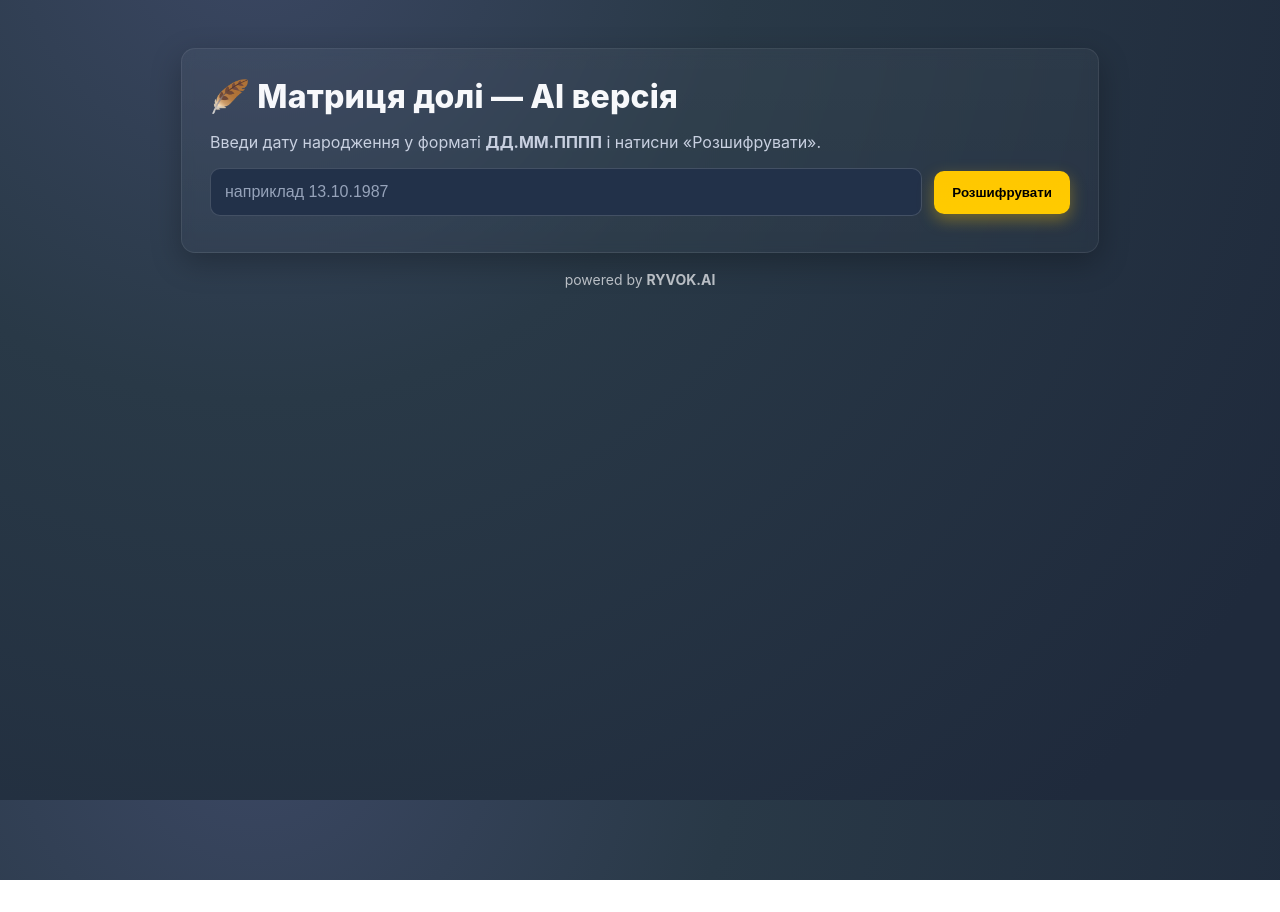
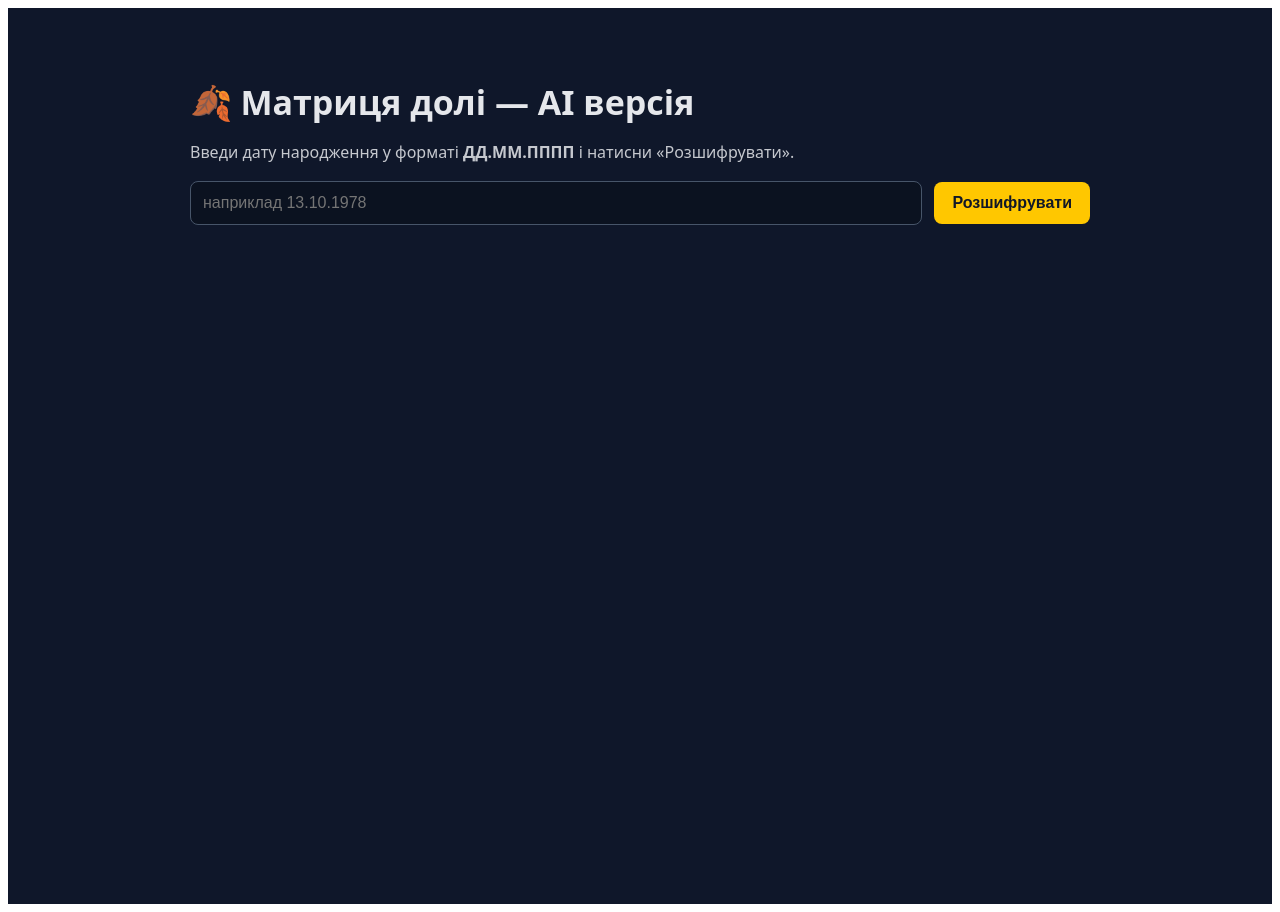
Before and after one commit to NadinMatrix/matrix-ryvok, a Next.js app: page / in a window 1280 px wide. Before the commit the page ends 880 px from the top, so only its background shows below. Built offline with nearby package versions, Linux system fonts and the light colour scheme.

Commit message:
Update index.js

```diff
--- a/pages/index.js
+++ b/pages/index.js
@@ -1,43 +1,36 @@
+// pages/index.js
 import { useState } from "react";
-import Head from "next/head";
 
 export default function Home() {
   const [dob, setDob] = useState("");
   const [out, setOut] = useState("");
   const [err, setErr] = useState("");
   const [loading, setLoading] = useState(false);
-  const [copied, setCopied] = useState(false);
-
-  function miniMd(html) {
-    // міні-рендер для ### заголовків та нових рядків
-    return html
-      .replace(/^### (.+)$/gm, '<h3>$1</h3>')
-      .replace(/^## (.+)$/gm, '<h2>$1</h2>')
-      .replace(/^# (.+)$/gm, '<h1>$1</h1>')
-      .replace(/\n/g, "<br/>");
-  }
 
   async function handleAnalyze(e) {
     e.preventDefault();
     setErr("");
     setOut("");
+
     const v = dob?.trim();
-
-    // валідація DD.MM.YYYY
+    // валідація ДД.ММ.ПППП
     if (!/^\d{2}\.\d{2}\.\d{4}$/.test(v)) {
-      setErr("Введи дату у форматі ДД.ММ.РРРР");
+      setErr("Введи дату у форматі ДД.ММ.ПППП");
       return;
     }
 
+    setLoading(true);
     try {
-      setLoading(true);
       const res = await fetch("/api/analyze", {
         method: "POST",
         headers: { "Content-Type": "application/json" },
-        body: JSON.stringify({ dob: v }),
+        body: JSON.stringify({ dob: v })
       });
+
       const data = await res.json();
-      if (!res.ok || !data?.text) throw new Error(data?.error || "Помилка запиту");
+      if (!res.ok || !data?.text) {
+        throw new Error(data?.error || "Помилка запиту");
+      }
       setOut(data.text);
     } catch (e) {
       setErr(e.message || "Невідома помилка");
@@ -46,157 +39,61 @@ export default function Home() {
     }
   }
 
-  async function handleCopy() {
-    try {
-      await navigator.clipboard.writeText(out);
-      setCopied(true);
-      setTimeout(() => setCopied(false), 1500);
-    } catch {
-      /* ignore */
-    }
-  }
-
   return (
-    <>
-      <Head>
-        <title>Матриця долі — AI версія</title>
-        <meta name="description" content="Швидка AI-розшифровка матриці долі у твоєму стилі RYVOK." />
-        <meta property="og:title" content="Матриця долі — AI" />
-        <meta property="og:description" content="Введи дату і отримай значення, енергію, практику та афірмацію." />
-        <link rel="icon" href="/favicon.ico" />
-      </Head>
-
-      <main className="page">
-        <div className="card">
-          <h1>🪶 Матриця долі — AI версія</h1>
-          <p className="hint">
+    <main style={{
+      minHeight: "100vh",
+      background: "#0f172a",
+      color: "#e5e7eb",
+      padding: "48px 16px",
+      fontFamily: "system-ui, -apple-system, Segoe UI, Roboto, Ubuntu"
+    }}>
+      <div style={{ maxWidth: 900, margin: "0 auto" }}>
+        <h1 style={{ display: "flex", alignItems: "center", gap: 8, fontSize: 34, marginBottom: 8 }}>
+          <span>🍂</span> Матриця долі — AI версія
+        </h1>
+        <p style={{ opacity: .85, marginBottom: 18 }}>
           Введи дату народження у форматі <b>ДД.ММ.ПППП</b> і натисни «Розшифрувати».
         </p>
 
-          <form onSubmit={handleAnalyze} className="row">
+        <form onSubmit={handleAnalyze} style={{ display: "flex", gap: 12, alignItems: "center" }}>
           <input
-              id="dob"
-              name="dob"
-              value={dob}
-              onChange={(e) => setDob(e.target.value)}
-              placeholder="наприклад 13.10.1987"
+            id="dob" name="dob" value={dob}
+            onChange={e => setDob(e.target.value)}
+            placeholder="наприклад 13.10.1978"
             inputMode="numeric"
-              className="input"
+            style={{
+              flex: 1, minWidth: 260, padding: 12, fontSize: 16,
+              border: "1px solid #475569", borderRadius: 8, background: "#0b1220", color: "#e5e7eb"
+            }}
           />
-            <button type="submit" disabled={loading} className="btn">
+          <button type="submit" disabled={loading}
+            style={{
+              padding: "12px 18px", fontSize: 16, border: "none", borderRadius: 8,
+              background: loading ? "#a3a3a3" : "#FFC700", color: "#111827", fontWeight: 700, cursor: "pointer"
+            }}>
             {loading ? "Обробка…" : "Розшифрувати"}
           </button>
         </form>
 
-          {err && <p className="error">Помилка: {err}</p>}
+        {err && (
+          <div style={{
+            marginTop: 16, padding: 12, border: "1px solid #ef4444",
+            background: "#7f1d1d", color: "#fff", borderRadius: 8
+          }}>
+            Помилка: {err}
+          </div>
+        )}
 
         {out && (
-            <div className="result">
-              <div
-                className="md"
-                dangerouslySetInnerHTML={{ __html: miniMd(out) }}
-              />
-              <div className="actions">
-                <button onClick={handleCopy} className="ghost">
-                  {copied ? "Скопійовано ✓" : "Скопіювати текст"}
-                </button>
-              </div>
+          <div style={{
+            marginTop: 24, padding: 16, border: "1px solid #374151",
+            background: "#111827", borderRadius: 12
+          }}>
+            <h3 style={{ margin: "0 0 8px 0" }}>Результат</h3>
+            <div style={{ whiteSpace: "pre-wrap", lineHeight: 1.6 }}>{out}</div>
           </div>
         )}
       </div>
-
-        <footer className="foot">
-          <span>powered by <b>RYVOK.AI</b></span>
-        </footer>
     </main>
-
-      <style jsx global>{`
-        :root{
-          --bg:#293947;         /* темно-синій фон */
-          --panel:#32425d;      /* трохи світліше */
-          --text:#f7f8fb;       /* майже білий */
-          --muted:#c8d0e0;
-          --brand:#FFC700;      /* твій жовтий акцент */
-          --brand-2:#FFCB00;
-          --ok:#27ae60;
-          --err:#ff6b6b;
-          --radius:14px;
-          --shadow:0 10px 30px rgba(0,0,0,.25);
-        }
-        html,body,#__next{height:100%}
-        body{
-          margin:0;
-          background: radial-gradient(1200px 1200px at 20% -10%, #3B4763 0%, #293947 40%, #1f2a3c 100%);
-          color:var(--text);
-          font-family: ui-sans-serif, -apple-system, Segoe UI, Roboto, Inter, "Montserrat", system-ui;
-        }
-        h1,h2,h3{margin:0 0 14px}
-        h1{font-weight:800; letter-spacing:.2px}
-        h3{margin-top:18px; color:var(--brand)}
-        .page{
-          min-height:100%;
-          display:flex;
-          flex-direction:column;
-          align-items:center;
-          padding:48px 16px 32px;
-        }
-        .card{
-          width:100%;
-          max-width:860px;
-          background: linear-gradient(180deg, rgba(255,255,255,.04), rgba(255,255,255,.02));
-          border:1px solid rgba(255,255,255,.08);
-          box-shadow:var(--shadow);
-          border-radius:var(--radius);
-          padding:28px;
-          backdrop-filter: blur(6px);
-        }
-        .hint{color:var(--muted)}
-        .row{
-          display:flex; gap:12px; align-items:center; margin:16px 0 8px;
-          flex-wrap:wrap;
-        }
-        .input{
-          flex:1; min-width:260px;
-          font-size:16px;
-          padding:14px 14px;
-          border-radius:10px;
-          border:1px solid rgba(255,255,255,.15);
-          background:#223149;
-          color:var(--text);
-          outline:none;
-        }
-        .input::placeholder{color:#96a3ba}
-        .btn{
-          background:linear-gradient(180deg, var(--brand), var(--brand-2));
-          border:none; padding:14px 18px; border-radius:10px;
-          font-weight:700; cursor:pointer;
-          box-shadow:0 6px 16px rgba(255,199,0,.35);
-        }
-        .btn:disabled{opacity:.6; cursor:default}
-        .error{
-          margin:8px 0 0; color:var(--err); font-weight:600;
-        }
-        .result{
-          margin-top:20px;
-          border:1px solid rgba(255,255,255,.12);
-          background:#203049;
-          border-radius:12px;
-          padding:18px;
-        }
-        .md{line-height:1.65; white-space:normal}
-        .md p{margin:10px 0}
-        .actions{margin-top:12px; display:flex; gap:10px}
-        .ghost{
-          background:transparent; color:var(--brand);
-          border:1px dashed var(--brand);
-          padding:10px 14px; border-radius:10px; cursor:pointer;
-        }
-        .foot{opacity:.7; margin-top:18px; font-size:14px}
-        @media (max-width:480px){
-          .page{padding:28px 12px}
-          .card{padding:20px}
-        }
-      `}</style>
-    </>
   );
 }
```
Lines whose indentation alone changed are shown as unchanged.
